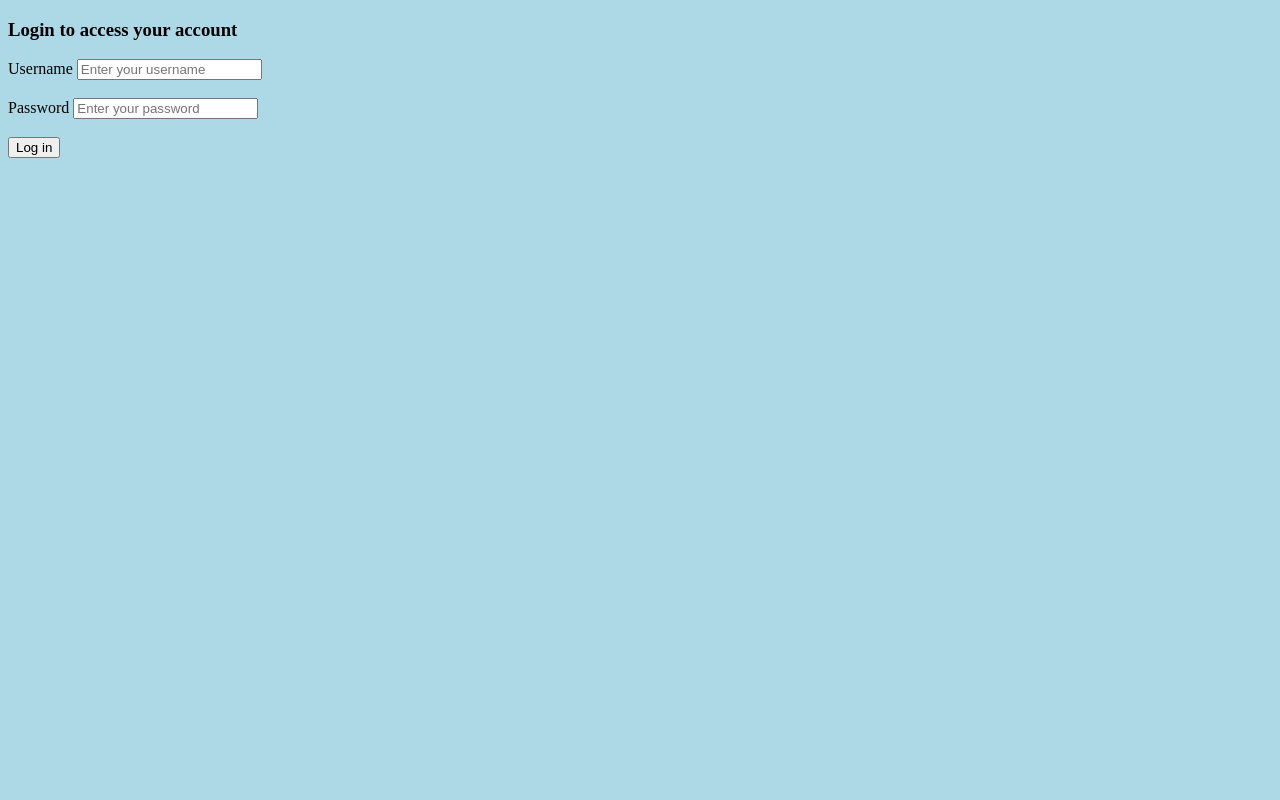
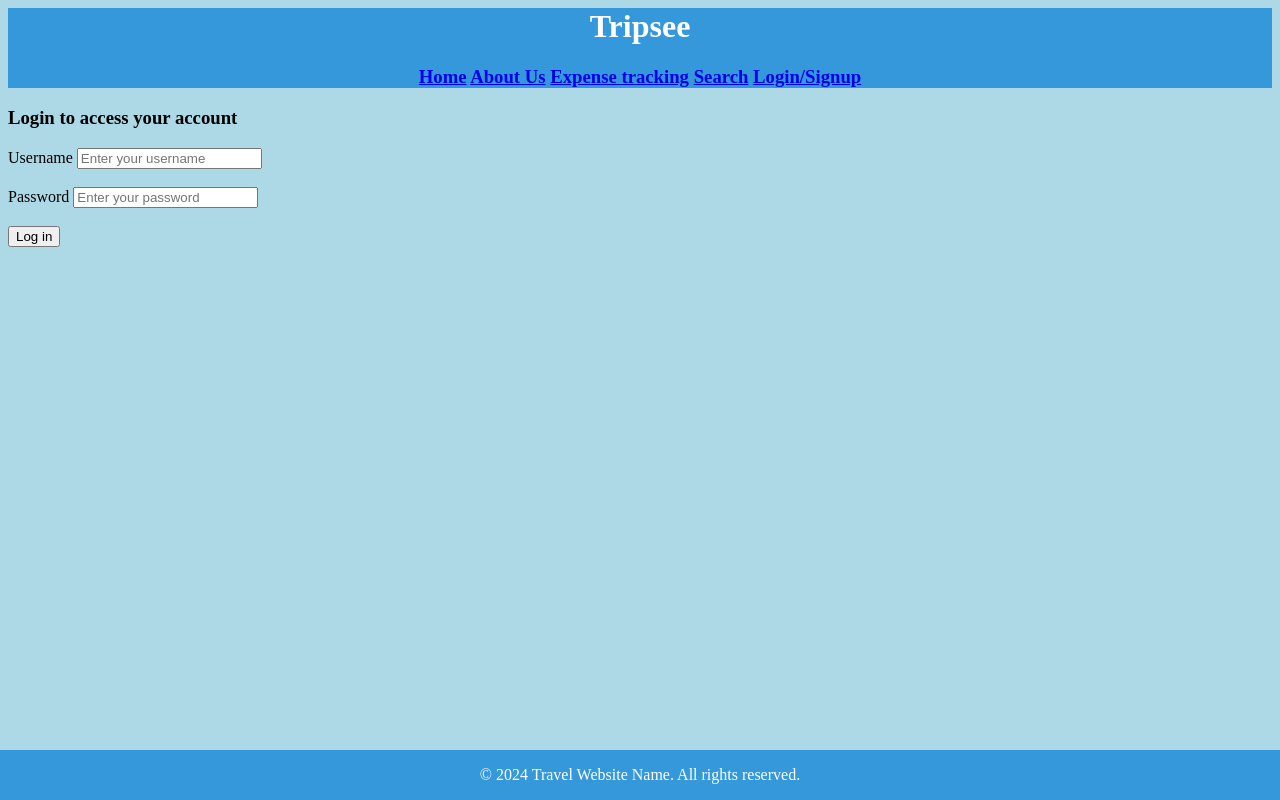
Before and after one commit to VaniyaSharma/Itsy_Bitsy_Studios, a Django app: page /login/ in a window 1280 px wide. Run offline with Django 4.2, Linux system fonts and the light colour scheme.

Commit message:
Extended header/footer to all html files and added static folder

```diff
--- /dev/null
+++ b/travel_project/travel_app/static/style.css
@@ -0,0 +1,23 @@
+html {
+    font-family: "Calibri Light";
+}
+
+body {
+    background: lightblue;
+}
+
+header {
+    background-color: #3498db;
+    color: white;
+    text-align: center;
+}
+
+footer {
+    background-color: #3498db;
+    color: white;
+    text-align: center;
+    position: fixed;
+    bottom: 0;
+    left: 0;
+    width: 100%;
+}
--- /dev/null
+++ b/travel_project/travel_app/templates/head-foot.html
@@ -0,0 +1,38 @@
+{% load static %}
+
+<html lang="en">
+<head>
+    <meta charset="UTF-8">
+
+    <title>{% block title %} Tripsee {% endblock %}</title>
+
+    <link rel="stylesheet" href="{% static 'style.css' %}" />
+</head>
+<body>
+
+<!-- Header -->
+<header>
+     <div class="navbar">
+        <div class="logo">
+            <h1>Tripsee</h1>
+        </div>
+        <h3>
+        <div class="nav-links">
+            <a href="#" class="active">Home</a>
+            <a href="#">About Us</a>
+            <a href="#">Expense tracking</a>
+            <a href="#">Search</a>
+            <a href="#">Login/Signup </a>
+        </div></h3>
+    </div>
+</header>
+
+{% block content %}
+{% endblock %}
+<!-- Footer -->
+    <footer>
+        <p>&copy; 2024 Travel Website Name. All rights reserved.</p>
+    </footer>
+
+</body>
+</html>
--- a/travel_project/travel_app/templates/registration/login.html
+++ b/travel_project/travel_app/templates/registration/login.html
@@ -1,15 +1,8 @@
-<!DOCTYPE html>
-<html lang="en">
-<head>
-    <meta charset="UTF-8">
-    <title>Travel App Login</title>
-    <style>
-        body {
-            background: lightblue;
-        }
-    </style>
-</head>
-<body>
+{% extends 'head-foot.html' %}
+
+{% block title %} Login | Tripsee {% endblock %}
+
+{% block content %}
 <h3>Login to access your account</h3>
 
 <form method="post" action="{% url 'login' %}">
@@ -28,7 +21,4 @@
 
         <button type="submit" class="btn btn-primary">Log in</button>
     </form>
-
-
-</body>
-</html>
+{% endblock %}
```
Also changed, not shown: travel_project/travel_app/templates/index.html (+4 -53 lines), travel_project/travel_app/templates/registration/sign-up.html (+4 -13 lines).
